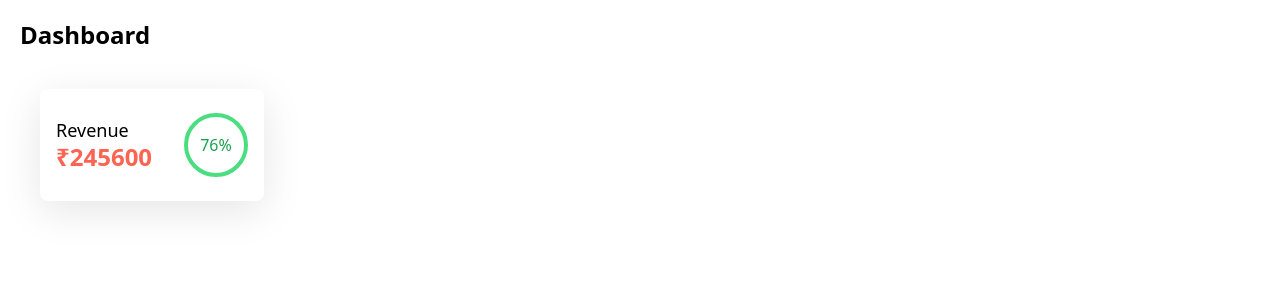
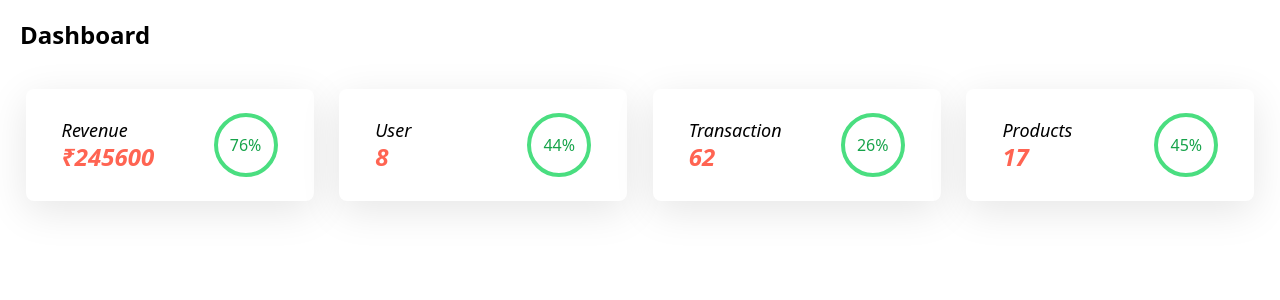
Before and after one commit to sincerelyyyash/sneak-heads, a React (Vite) app in the folder client/: page /dashboard in a window 1280 px wide. Shown: the top 300 px of the page. Built offline with nearby package versions, Linux system fonts and the light colour scheme; a web font is replaced by a local one.

Commit message:
Overview cards added on dashboard

```diff
--- a/client/src/Components/RevenueCard.jsx
+++ b/client/src/Components/DashboardCard.jsx
@@ -1,12 +1,11 @@
 import React from 'react';
 
-function RevenueCard({ title, value, percentage }) {
+function DashboardCard({ title, value, percentage }) {
   return (
-    <div className='mt-5 px-10'>
-      <div className='bg-white w-56 h-28 rounded-lg shadow-3xl flex items-center justify-between'>
+      <div className='mt-5 px-5 bg-white w-72 h-28 rounded-lg shadow-3xl flex items-center justify-between'>
         <div className='p-4'>
-          <h4 className='text-black text-lg'>{title}</h4>
-          <h1 className='text-coral-red text-2xl  font-bold'>{value}</h1>
+          <h4 className='text-black text-lg italic'>{title}</h4>
+          <h1 className='text-coral-red text-2xl  font-bold italic'>{value}</h1>
         </div>
         <div className='relative mr-4'>
           <div className='absolute top-1/2 left-full transform -translate-y-1/2 -translate-x-full w-16 h-16 flex justify-center items-center rounded-full border-4 border-green-400 '>
@@ -14,8 +13,7 @@ function RevenueCard({ title, value, percentage }) {
           </div>
         </div>
       </div>
-    </div>
   );
 }
 
-export default RevenueCard;
+export default DashboardCard;
--- a/client/src/Pages/Dashboard.jsx
+++ b/client/src/Pages/Dashboard.jsx
@@ -1,12 +1,17 @@
 import React from 'react'
-import RevenueCard from '../Components/RevenueCard'
+import DashboardCard from '../Components/DashboardCard'
 
 function Dashboard() {
   return (
     <div>
         <h3 className='font-semibold p-5 text-2xl'>Dashboard</h3>
-        <RevenueCard title={"Revenue"} value={"₹245600"} percentage={"76%"}/>
+        <div className='flex items-center justify-evenly'>
+            <DashboardCard title={"Revenue"} value={"₹245600"} percentage={"76%"}/>
+            <DashboardCard title={"User"} value={"8"} percentage={"44%"}/>
+            <DashboardCard title={"Transaction"} value={"62"} percentage={"26%"}/>
+            <DashboardCard title={"Products"} value={"17"} percentage={"45%"}/>
 
+        </div>
 
 
     </div>
```
